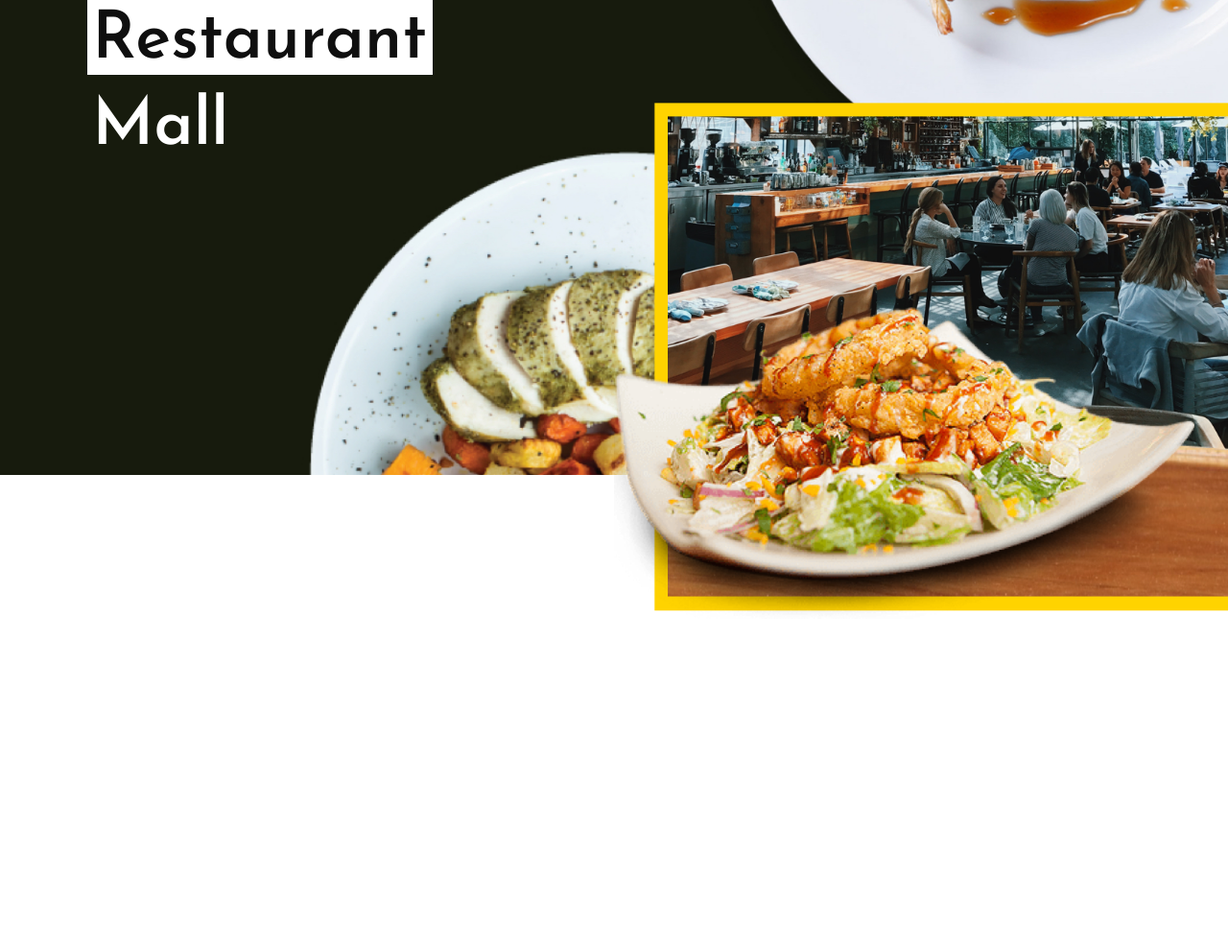
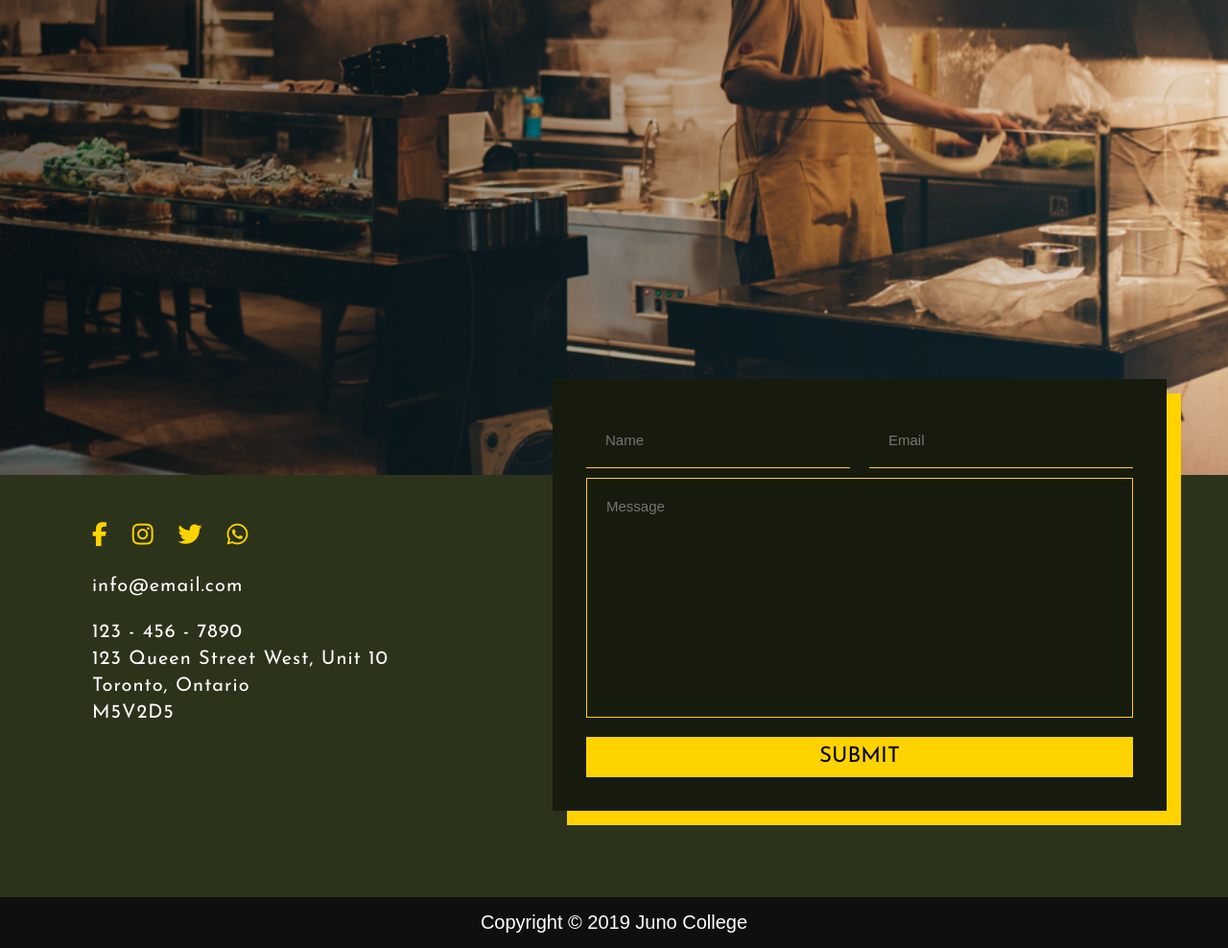
Before and after one commit to mikosramek/miko-sramek-project-two, a plain HTML site: page contact.html in a window 1280 px wide. Shown: the part 265-1253 px from the top of the page at 96% size. Before the commit the page ends 910 px from the top, so only its background shows below. Drawn offline with Linux system fonts and the light colour scheme.

Commit message:
contact html & css written

```diff
--- a/contact.html
+++ b/contact.html
@@ -13,10 +13,12 @@
 
     <title>The Restaurant Mall</title>
     <!-- A website by Miko Sramek -->
+
+    <script src="https://kit.fontawesome.com/97241a1aa1.js" crossorigin="anonymous"></script>
 </head>
 
 <body>
-    <header id="header">
+    <header id="header" class="contact-header">
         <!-- Start of Wrapper -->
         <div class="wrapper">
             <nav>
@@ -58,14 +60,52 @@
                     </li>
                 </ul> <!-- End of Flex Container -->
             </nav>
-            <h1>The <span>Restaurant</span> Mall</h1>
-            <div class="header-overlay-image">
-                <img src="./assets/home-box-header.png"
-                    alt="A plated salad in front of a restaurant full of people dining.">
-            </div>
+            <h1>Get in touch</h1>
         </div> <!-- End of Wrapper -->
     </header>
-
+    <main class="contact">
+        <aside class="contact-info">
+            <div class="wrapper">
+                <ul class="contact-flex-container">
+                    <li>
+                        <ul class="contact-social-links">
+                            <li><a href="#"><i class='fab fa-facebook-f'></i></a></li>
+                            <li><a href="#"><i class='fab fa-instagram'></i></a></li>
+                            <li><a href="#"><i class='fab fa-twitter'></i></a></li>
+                            <li><a href="#"><i class='fab fa-whatsapp'></i></a></li>
+                        </ul>
+                    </li>
+                    <li>
+                        <p><a href="mailto:'info@email.com'">info@email.com</a></p>
+                    </li>
+                    <li>
+                        <ul class="contact-address">
+                            <li>123 - 456 - 7890</li>
+                            <li>123 Queen Street West, Unit 10</li>
+                            <li>Toronto, Ontario</li>
+                            <li>M5V2D5</li>
+                        </ul>
+                    </li>
+                </ul>
+            </div>
+        </aside>
+        <section class="contact-form shadow-right">
+            <form action="submit" class="clearfix">
+                <label for="name" class="visuallyhidden">Name:</label>
+                    <input type="text" name="name" id="name" class="contact-form-user" placeholder="Name">
+                <label for="email" class="visuallyhidden">Email:</label>
+                    <input type="text" name="email" id="email" class="contact-form-user" placeholder="Email">
+                <label for="message" class="visuallyhidden">Message:</label>
+                    <textarea type="text" name="message" id="message" class="contact-form-message" placeholder="Message"></textarea>
+                <button type="submit">Submit</button>
+            </form>
+        </section>
+    </main>
+    <footer>
+        <div class="wrapper">
+            <p>Copyright © 2019 Juno College</p>
+        </div>
+    </footer>
 </body>
 
 </html>
--- a/styles/sass/_contact.scss
+++ b/styles/sass/_contact.scss
@@ -0,0 +1,70 @@
+.contact {
+  position: relative;
+  padding-bottom: 150px;
+}
+.contact-social-links {
+  padding-top: 50px;
+  display: flex;
+  // justify-content: space-between;
+
+  li {
+    margin-right: 25px;
+  }
+  i {
+    color: $primary-accent;
+    font-size: 2.5rem;
+  }
+}
+.contact-flex-container {
+  padding: 0;
+  margin: 0;
+  width: 30%;
+  >li {
+    padding-bottom: 25px;
+  }
+}
+.contact-address li {
+  padding-bottom: 5px;
+}
+
+
+.contact-form {
+  position: absolute;
+  background: $secondary-color;
+  right: 5%;
+  top: -100px;
+
+  width: 50%;
+  padding: 25px;
+
+
+  input,
+  textarea {
+    background-color: $secondary-color;
+    font-size: 1.5rem;
+    color: $primary-white;
+    margin: 10px;
+    padding: 20px;
+  }
+  button {
+    margin: 10px;
+    width: calc(100% - 20px);
+    background-color: $primary-accent;
+    padding: 0px 5px;
+
+  }
+}
+.contact-form-user {
+  border: none;
+  width: calc(50% - 20px);
+  float: left;
+  border-bottom: 1px solid $primary-accent;
+}
+.contact-form-message {
+  border: 1px solid $primary-accent;
+  clear: both;
+  display: block;
+  width: calc(100% - 20px);
+  height: 250px;
+  resize: none;
+}
--- a/styles/sass/_header.scss
+++ b/styles/sass/_header.scss
@@ -2,8 +2,7 @@ header {
   @include linear-from-to(bottom right, $primary-color ,$secondary-color, 4);
   position: relative;
   min-height: 95vh;
-  background-image: url("../assets/home-header.jpg");
-  background-attachment: fixed;
+  // background-attachment: fixed;
   background-size: cover;
   padding-top: 50px;
   span {
@@ -17,7 +16,7 @@ header {
     content: '';
     position: absolute;
     background-color: $primary-white;
-    width: 360px;
+    width: 470px;
     left: -5px;
     top: -5px;
     bottom: 5px;
@@ -34,6 +33,18 @@ header {
 h1 {
   padding-top: 100px;
   margin: 0;
+}
+.index-header {
+  background-image: url("../assets/home-header.jpg");
+}
+.blog-header {
+  background-image: url("../assets/blog-header.jpg");
+  background-position: center;
+  // background-size: 100px;
+}
+.contact-header {
+  background-image: url("../assets/contact-header.jpg");
+  background-position: right;
 }
 .header-overlay-image {
   position: absolute;
@@ -52,7 +63,7 @@ ul:hover{
   }
 }
 a:focus{
-  outline: 2px dotted $primary-accent;
+  outline: 1px dotted $primary-accent;
 }
 
 .page-active,
@@ -77,7 +88,7 @@ a:focus{
 
 .circle {
   position: absolute;
-  left: -15px;
+  left: -35%;
   bottom: 0;
   width:150%;
   height: 150%;
@@ -86,7 +97,7 @@ a:focus{
     stroke-dasharray: 460;
     stroke-dashoffset: 460;
     transition: stroke-dashoffset 0.3s;
-    stroke: $primary-accent;
+    stroke: $circle-stroke;
   }
 }
 a:hover > .circle>path,
--- a/styles/sass/_index.scss
+++ b/styles/sass/_index.scss
@@ -12,12 +12,7 @@
   }
 }
 
-.shadow-left {
-  box-shadow: -15px 15px 0 $primary-accent;
-}
-.shadow-right {
-  box-shadow: 15px 15px 0 $primary-accent;
-}
+
 
 .index-feature-section {
   padding: 200px 0 100px;
--- a/styles/sass/_main.scss
+++ b/styles/sass/_main.scss
@@ -7,3 +7,10 @@ button {
   padding: 5px 30px;
   cursor: pointer;
 }
+
+.shadow-left {
+  box-shadow: -15px 15px 0 $primary-accent;
+}
+.shadow-right {
+  box-shadow: 15px 15px 0 $primary-accent;
+}
--- a/styles/sass/_type.scss
+++ b/styles/sass/_type.scss
@@ -11,6 +11,7 @@ html {
 h1 {
     font-size: 6.9rem;
     font-weight: 600;
+    text-transform: uppercase;
 }
 
 h2 {
@@ -44,9 +45,18 @@ p {
     font-family: $font-paragraph;
     font-size: 2rem;
     margin: 0;
-
+}
+.contact-form {
+    font-family: $font-primary;
+}
+.contact-flex-container li,
+.contact-flex-container li a {
+    font-weight: 200;
+    font-size: 2rem;
+    letter-spacing: 1px;
 }
 button {
     font-size: 2.24rem;
     line-height: 41.6px;
+    font-family: $font-primary;
 }
--- a/styles/sass/_variables.scss
+++ b/styles/sass/_variables.scss
@@ -5,7 +5,7 @@ $primary-accent: #FFD300; //border highlights
 $primary-white: #fff; //text colour
 $primary-black: #0F0F0F; //footer colour
 
-
+$circle-stroke: #FFD300;//#fff;//#F93011;
 
 
 $translucent-black: transparentize($primary-black, 0.4);
```
Also changed, not shown: blog.html (+8 -6 lines), index.html (+1 -1 lines), styles/style.css.
